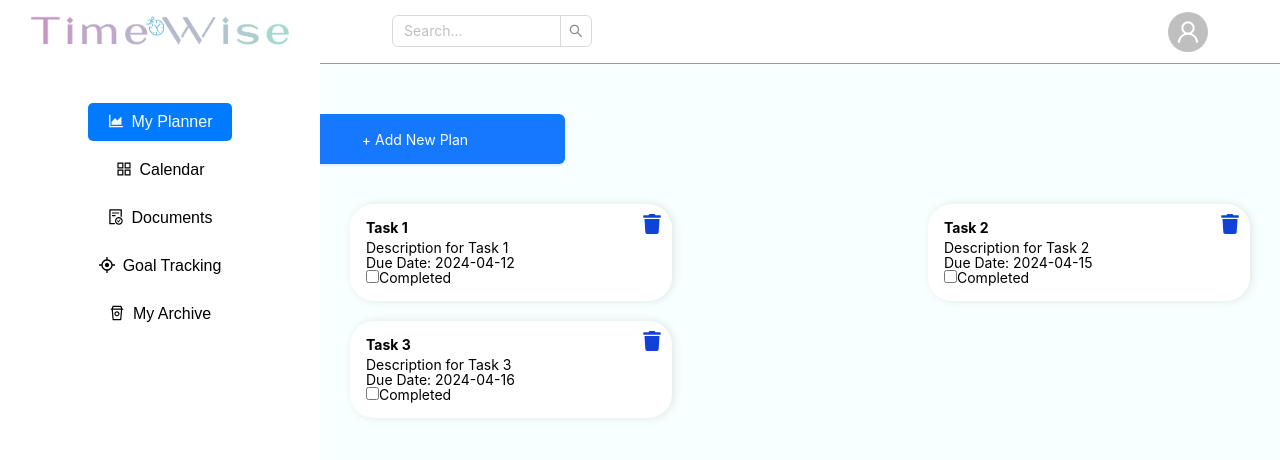
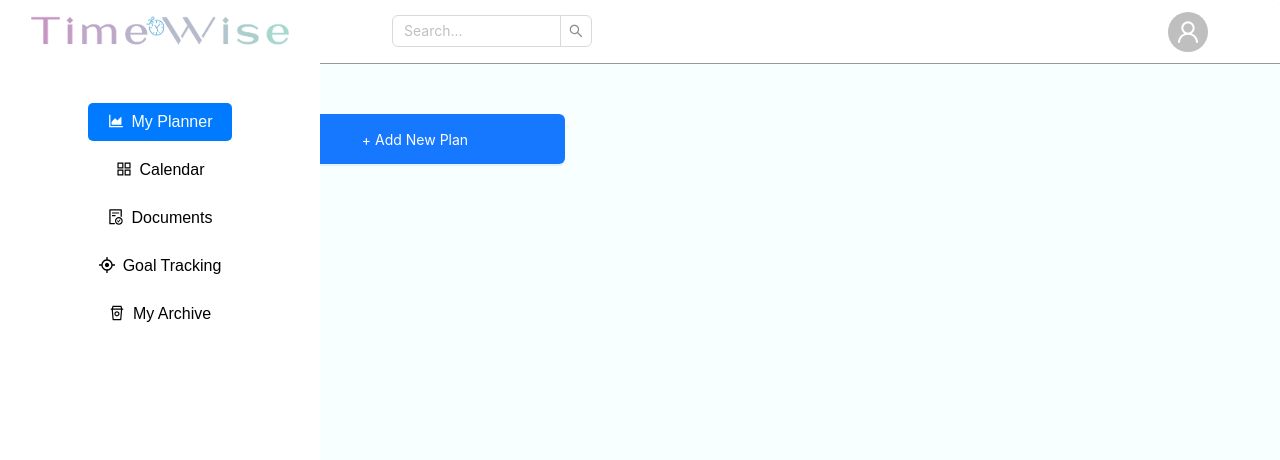
Before and after one commit to LiliAzatyan/time-wise-web, a React (Create React App) app: page /documents in a window 1280 px wide. Shown: the top 460 px of the page. Built offline with nearby package versions, Linux system fonts and the light colour scheme.

Commit message:
working on documents page

```diff
--- /dev/null
+++ b/src/components/DocumentsCard.js
@@ -0,0 +1,144 @@
+import React, { useState } from "react";
+import { Modal } from "antd";
+
+function DocumentCard({
+  title,
+  body,
+  dueDate,
+  completed,
+  handleTaskChange,
+  handleDelete,
+}) {
+  const [expanded, setExpanded] = useState(false);
+  const [modalVisible, setModalVisible] = useState(false);
+
+  const cardStyle = {
+    position: "relative",
+    width: "300px",
+    height: "200px",
+    border: "1px solid #ddd",
+    borderRadius: "10px",
+    padding: "20px",
+    cursor: "pointer",
+    transition: "all 0.3s ease",
+    backgroundColor: expanded ? "#f0f0f0" : "#fff",
+    boxShadow: expanded
+      ? "0px 0px 20px 0px rgba(0, 0, 0, 0.2)"
+      : "0px 0px 10px 0px rgba(0, 0, 0, 0.1)",
+    opacity: completed ? "0.5" : "1",
+  };
+
+  const headerStyle = {
+    textAlign: "center",
+    marginBottom: "10px",
+  };
+
+  const titleStyle = {
+    fontSize: "24px",
+  };
+
+  const lineStyle = {
+    border: "0",
+    borderTop: "1px solid #ddd",
+    margin: "20px 0",
+  };
+
+  const bodyStyle = {
+    textAlign: "center",
+  };
+
+  const deleteStyle = {
+    position: "absolute",
+    bottom: "10px",
+    right: "10px",
+    color: "red",
+    cursor: "pointer",
+    textDecoration: "underline",
+  };
+
+  const handleClick = () => {
+    if (!expanded) {
+      setModalVisible(true);
+    } else {
+      setExpanded(false);
+    }
+  };
+
+  const handleOk = () => {
+    setModalVisible(false);
+  };
+
+  const handleCancel = () => {
+    setModalVisible(false);
+  };
+
+  return (
+    <>
+      <div style={cardStyle} onClick={handleClick}>
+        <div style={headerStyle}>
+          <h1 style={titleStyle}>{title}</h1>
+        </div>
+        <hr style={lineStyle} />
+        <div style={bodyStyle}>
+          <p>{body}</p>
+        </div>
+        <div
+          style={deleteStyle}
+          onClick={(e) => {
+            e.stopPropagation();
+            handleDelete();
+          }}
+        >
+          Delete
+        </div>
+      </div>
+      <Modal
+        title={title}
+        visible={modalVisible}
+        onOk={handleOk}
+        onCancel={handleCancel}
+      >
+        <p>{body}</p>
+        <p>{dueDate}</p>
+        <div style={{ marginBottom: "10px" }}>
+          <input
+            type="checkbox"
+            id="completedCheckbox"
+            checked={completed}
+            onChange={handleTaskChange}
+            style={{ display: "none" }}
+          />
+          <label
+            htmlFor="completedCheckbox"
+            style={{
+              display: "inline-block",
+              cursor: "pointer",
+              width: "30px",
+              height: "30px",
+              border: "2px solid #007bff",
+              borderRadius: "5px",
+              position: "relative",
+              marginRight: "10px",
+            }}
+          >
+            <span
+              style={{
+                position: "absolute",
+                top: "50%",
+                left: "50%",
+                transform: "translate(-50%, -50%)",
+                color: completed ? "#007bff" : "transparent",
+                fontSize: "20px",
+              }}
+            >
+              &#10003;
+            </span>
+          </label>
+          <span style={{ verticalAlign: "middle" }}>Completed</span>
+        </div>
+      </Modal>
+    </>
+  );
+}
+
+export default DocumentCard;
--- a/src/pages/documents/Documents.js
+++ b/src/pages/documents/Documents.js
@@ -1,38 +1,49 @@
-import React, { useState } from "react";
-import { FaTrash } from "react-icons/fa";
+import React, { useState, useEffect } from "react";
 import { Button, Modal } from "antd";
+import DocumentCard from '../../components/DocumentsCard'
 import "./style.css";
 
 function Documents() {
-  const [tasks, setTasks] = useState([
-    {
-      id: 1,
-      title: "Task 1",
-      description: "Description for Task 1",
-      dueDate: "2024-04-12",
-      completed: false,
-    },
-    {
-      id: 2,
-      title: "Task 2",
-      description: "Description for Task 2",
-      dueDate: "2024-04-15",
-      completed: false,
-    },
-    {
-      id: 3,
-      title: "Task 3",
-      description: "Description for Task 3",
-      dueDate: "2024-04-16",
-      completed: false,
-    },
-  ]);
+  const [tasks, setTasks] = useState([]);
   const [newTask, setNewTask] = useState({
     title: "",
     description: "",
     dueDate: "",
     completed: false,
   });
+
+  const [isModalOpen, setIsModalOpen] = useState(false); // Define isModalOpen state
+  const showModal = () => {
+    setIsModalOpen(true);
+  };
+  const handleCancel = () => {
+    setIsModalOpen(false);
+  };
+
+  const handleOk = () => {
+    setTasks((prevTasks) => [
+      ...prevTasks,
+      { ...newTask, id: prevTasks.length + 1 },
+    ]);
+    setNewTask({
+      title: "",
+      description: "",
+      dueDate: "",
+      completed: false,
+    });
+    setIsModalOpen(false);
+  };
+
+  useEffect(() => {
+    const savedTasks = localStorage.getItem('tasks');
+    if (savedTasks) {
+      setTasks(JSON.parse(savedTasks));
+    }
+  }, []);
+
+  useEffect(() => {
+    localStorage.setItem('tasks', JSON.stringify(tasks));
+  }, [tasks]);
 
   const handleTaskChange = (taskId) => {
     setTasks((prevTasks) =>
@@ -46,50 +57,12 @@ function Documents() {
     setTasks((prevTasks) => prevTasks.filter((task) => task.id !== taskId));
   };
 
-  const handlePriorityChange = (priority) => {
-    console.log("Priority changed to:", priority);
-  };
-
-
-
-
-
-  const [isModalOpen, setIsModalOpen] = useState(false);
-  const showModal = () => {
-    setIsModalOpen(true);
-  };
-  const handleOk = () => {
-    setTasks((prevTasks) => [
-      ...prevTasks,
-      { ...newTask, id: tasks.length + 1 },
-    ]);
-    setNewTask({
-      title: "",
-      description: "",
-      dueDate: "",
-      completed: false,
-    });
-    setIsModalOpen(false);
-  };
-  const handleCancel = () => {
-    setIsModalOpen(false);
-  };
-
   return (
     <div className="daily-tasks-container">
-      {/* <div className="button-row">
-        <button className="save-button" onClick={handleSave}>
-          Save
-        </button>
-        <button className="cancel-button" onClick={handleCancel}>
-          Cancel
-        </button>
-      </div> */}
       <div className="open-modal">
-
-      <Button type="primary" onClick={showModal} className="open-modal-button">
-        + Add New Plan
-      </Button>
+        <Button type="primary" onClick={showModal} className="open-modal-button">
+          + Add New Plan
+        </Button>
       </div>
       <Modal
         title="Add New Plan"
@@ -119,7 +92,6 @@ function Documents() {
             }
           />
         </div>
-
         <div className="add-task-date">
           <p>Date</p>
           <input
@@ -131,48 +103,20 @@ function Documents() {
             }
           />
         </div>
-
-        <div className="add-task-priority">
-          <p>Priority</p>
-          <div className="priority-options">
-            <input
-              type="checkbox"
-              onChange={() => handlePriorityChange("low")}
-            />
-            <label>Low </label>
-
-            <input
-              type="checkbox"
-              onChange={() => handlePriorityChange("high")}
-            />
-            <label>High</label>
-          </div>
-        </div>
       </Modal>
       <div className="tasks-row">
         {tasks.map((task) => (
-          <div className="task-card" key={task.id}>
-            <h3>{task.title}</h3>
-            <p>{task.description}</p>
-            <div className="due-date">
-              <span>Due Date: {task.dueDate || "Not set"}</span>
-            </div>
-            <div className="completed-checkbox">
-              <input
-                type="checkbox"
-                checked={task.completed}
-                onChange={() => handleTaskChange(task.id)}
-              />
-              <label htmlFor={task.id}>Completed</label>
-            </div>
-            <div className="delete-icon" onClick={() => handleDelete(task.id)}>
-              <FaTrash />
-            </div>
-          </div>
+          <DocumentCard
+            key={task.id}
+            title={task.title}
+            body={task.description}
+            dueDate={task.dueDate}
+            completed={task.completed}
+            handleTaskChange={() => handleTaskChange(task.id)}
+            handleDelete={() => handleDelete(task.id)}
+          />
         ))}
       </div>
-
-
     </div>
   );
 }
--- a/src/pages/documents/style.css
+++ b/src/pages/documents/style.css
@@ -1,7 +1,7 @@
 * {
     margin: 0;
     padding: 0;
-    box-sizing: border-box;
+    /* box-sizing: border-box; */
 }
 
 .daily-tasks-container {
@@ -17,7 +17,7 @@
 .tasks-row {
     display: flex;
     flex-wrap: wrap;
-    justify-content: space-between;
+    /* justify-content: space-between; */
     width: 100%;
     margin-top: 30px;
 }
--- a/src/pages/my-planner/style.css
+++ b/src/pages/my-planner/style.css
@@ -11,7 +11,7 @@
 .tasks-row {
     display: flex;
     flex-wrap: wrap;
-    justify-content: space-between;
+    /* justify-content: space-between; */
     width: 100%;
 }
 
```
